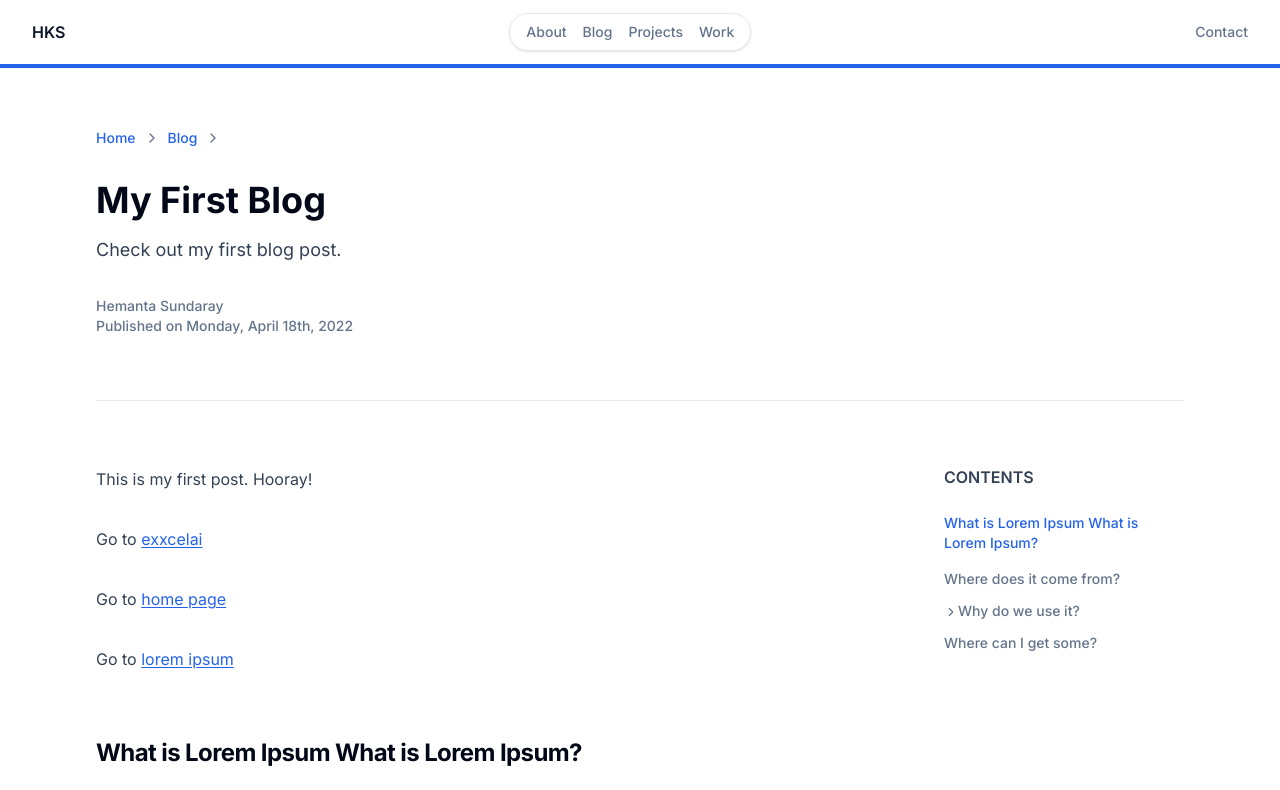
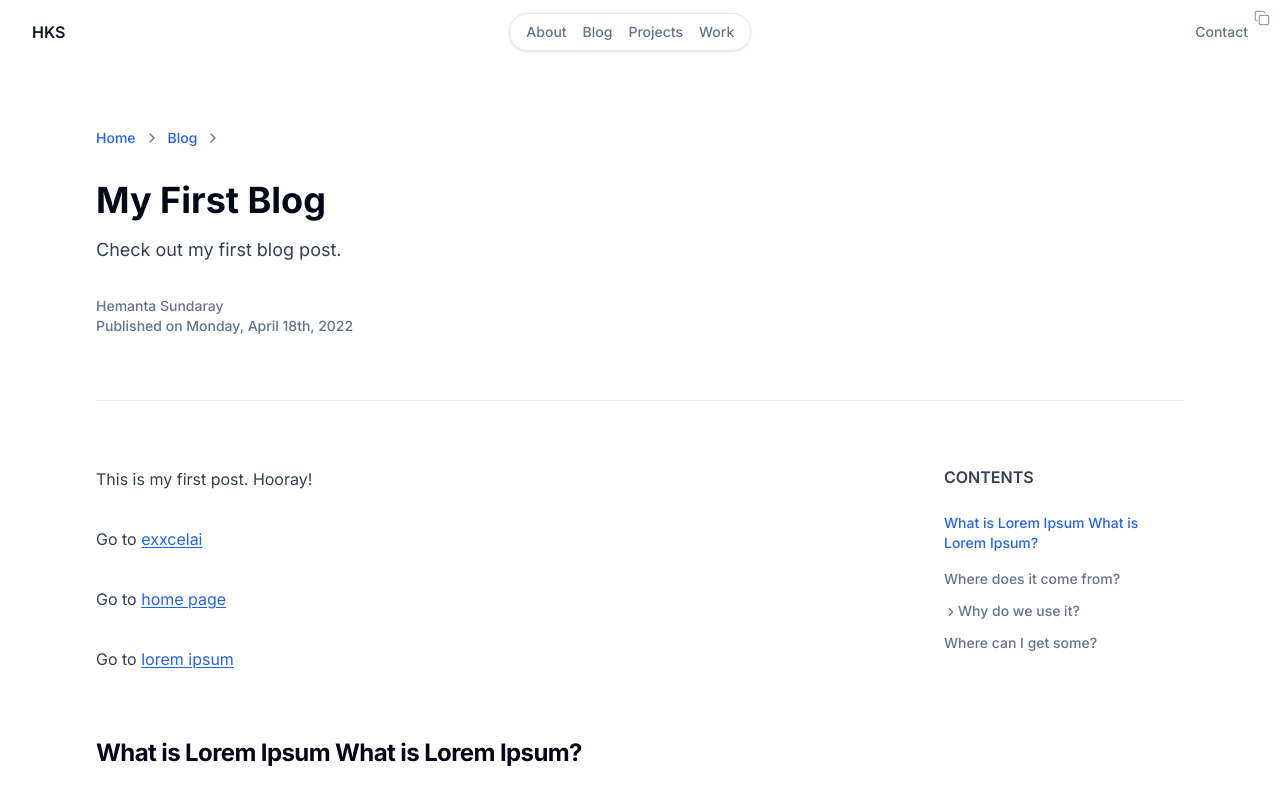
Before and after one commit to sundaray/hemantasundaray, a Next.js app: page /blog/first-post in a window 1280 px wide. Shown: the top 790 px of the page. Built offline with nearby package versions, Linux system fonts and the light colour scheme.

Commit message:
fixed main nav styling

```diff
--- a/app/blog/layout.tsx
+++ b/app/blog/layout.tsx
@@ -1,7 +1,7 @@
 import { MainNav } from "@/components/main-nav";
+import { ScrollToTop } from "@/components/scroll-to-top";
 import { SiteFooter } from "@/components/site-footer";
 import { homeConfig } from "@/config/home";
-import { ScrollToTop } from "@/components/scroll-to-top";
 
 type BlogLayoutProps = {
   children: React.ReactNode;
@@ -10,7 +10,7 @@
 export default async function BlogLayout({ children }: BlogLayoutProps) {
   return (
     <div className="relative flex min-h-screen flex-col">
-      <header className="sticky top-0 z-10 bg-white">
+      <header className="sticky top-0 z-10">
         <MainNav items={homeConfig.mainNav} />
       </header>
       <main className="flex-1 py-16">{children}</main>
--- a/app/blog/page.tsx
+++ b/app/blog/page.tsx
@@ -48,9 +48,9 @@
         {currentPosts.map((post) => (
           <article
             key={post.slug}
-            className="group relative rounded-md bg-accent p-4 transition-all hover:scale-[1.02]"
+            className="group relative rounded-md bg-accent p-4 shadow transition-all hover:scale-[1.02] hover:shadow-md"
           >
-            <p className="mb-1 text-sm text-muted-foreground">
+            <p className="mb-2 text-sm text-muted-foreground">
               {formatDate(post.publishedAt)}
             </p>
             <h2 className="mb-2 text-2xl font-bold text-secondary-foreground">
--- a/app/work/layout.tsx
+++ b/app/work/layout.tsx
@@ -10,7 +10,7 @@
 export default async function WorkLayout({ children }: WorkLayoutProps) {
   return (
     <div className="relative flex min-h-screen flex-col">
-      <header className="sticky top-0 z-10 bg-white">
+      <header className="sticky top-0 z-10">
         <MainNav items={homeConfig.mainNav} />
       </header>
       <main className="flex-1 py-16">{children}</main>
--- a/components/blog-post-layout.tsx
+++ b/components/blog-post-layout.tsx
@@ -21,7 +21,7 @@
 
   return (
     <>
-      <PageScrollProgress />
+      {/* <PageScrollProgress /> */}
       <div className="container grid max-w-6xl grid-cols-16 gap-16">
         <header className="col-span-full">
           <div className="mb-8 flex items-center gap-2 text-sm font-medium">
--- a/components/main-nav.tsx
+++ b/components/main-nav.tsx
@@ -2,9 +2,10 @@
 
 import { cn } from "@/lib/utils";
 import { MainNavItem } from "@/types";
+import { useScroll, useMotionValueEvent } from "framer-motion";
 import Link from "next/link";
 import { usePathname } from "next/navigation";
-import React from "react";
+import React, {useState} from "react";
 
 interface MainNavProps {
   items?: MainNavItem[];
@@ -12,14 +13,27 @@
 }
 
 export function MainNav({ items }: MainNavProps) {
+
+  const [isScrolled, setIsScrolled] = useState(false);
+
   const pathname = usePathname();
 
+  const { scrollY } = useScroll();
+
+  useMotionValueEvent(scrollY, "change", (latest) => {
+    if (latest > 50 && !isScrolled) {
+      setIsScrolled(true);
+    } else if (latest <= 50 && isScrolled) {
+      setIsScrolled(false);
+    }
+  });
+
   return (
-    <div className="container flex h-16 items-center justify-between">
+    <div className={cn("container flex h-16 items-center justify-between transition-all", isScrolled ? "border-b bg-white/50 backdrop-blur-xl" : "bg-white/0")}>
       <div className="flex items-center space-x-2">
         <Link
           href="/"
-          className="flex font-semibold items-center text-secondary-foreground"
+          className="flex items-center font-semibold text-secondary-foreground"
         >
           HKS
         </Link>
```
